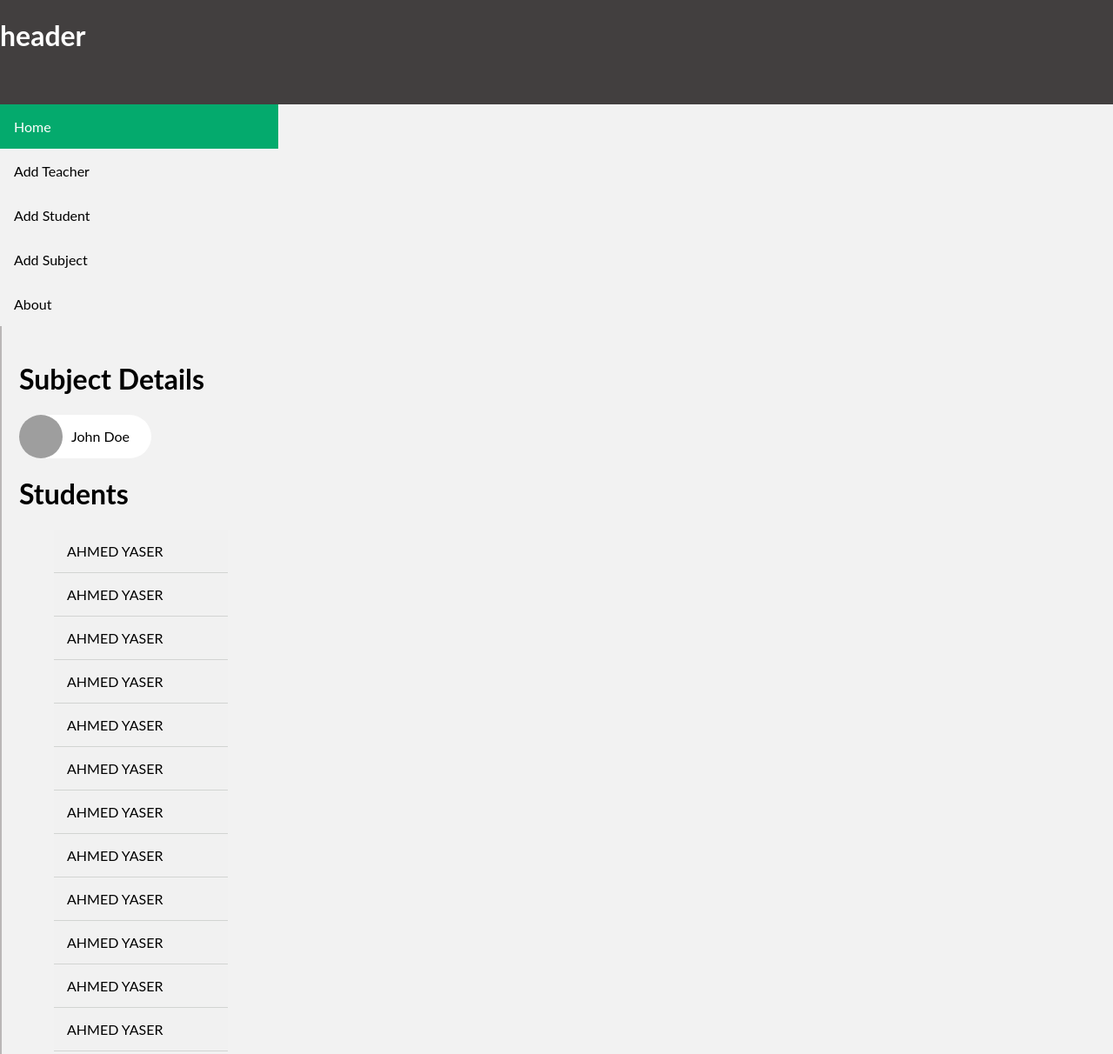
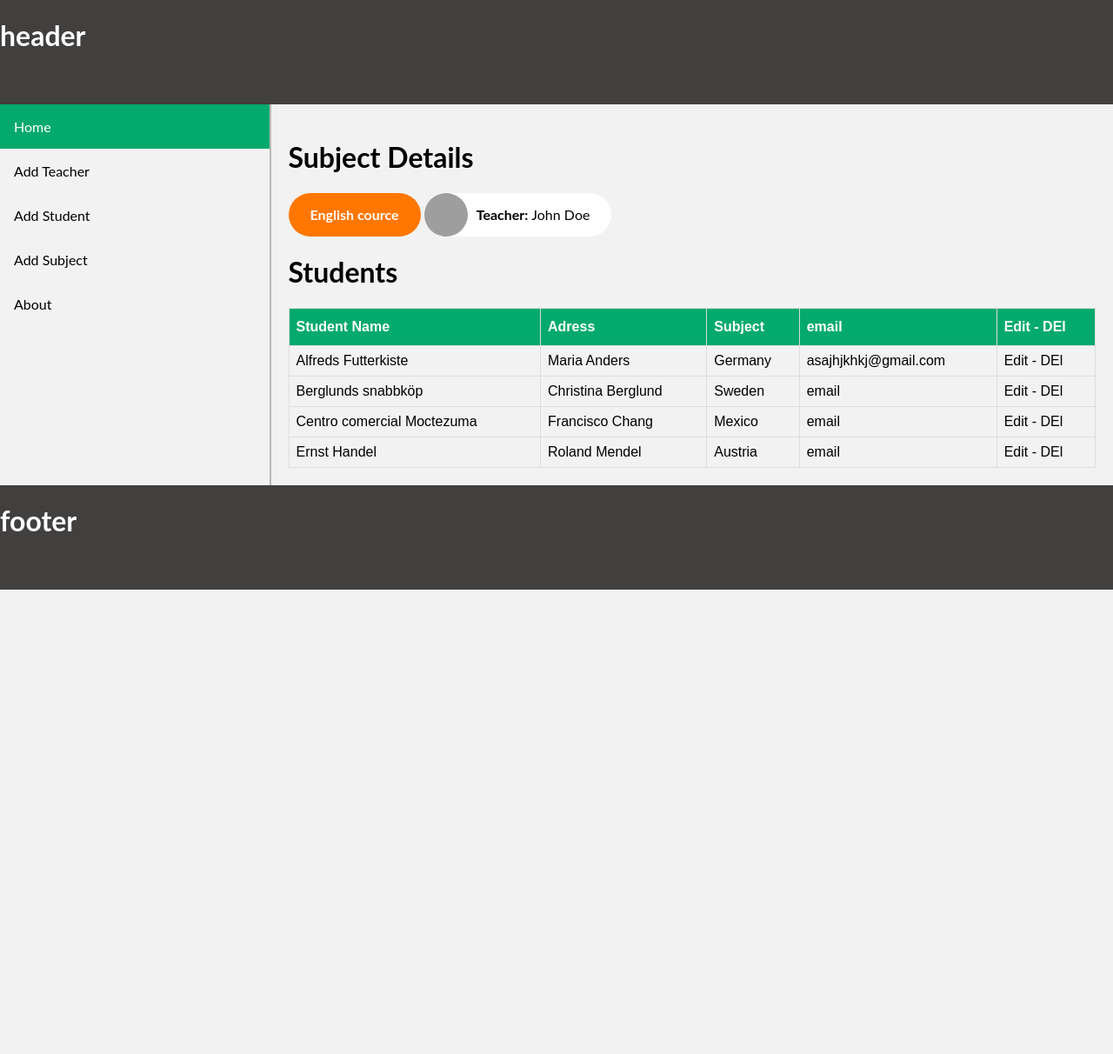
Before and after one commit to GSG-G13/School-Y-A, a plain HTML site: page public/subject_detials.html in a window 1280 px wide. Shown: the top 1212 px of the page at 87% size. After the commit the page ends 800 px from the top, so only its background shows below. Drawn offline with Linux system fonts and the light colour scheme; grey boxes are pictures that could not be loaded.

Commit message:
Create Subject

```diff
--- a/public/subject_detials.html
+++ b/public/subject_detials.html
@@ -17,29 +17,56 @@
         <a href="#">Add Subject</a>
         <a href="#">About</a>
       </div>
+    </div>
     <div class="cards">
       <h1>Subject Details</h1>
 
+      <div class="chip" style="background-color: rgb(255, 119, 0); color: rgb(255, 255, 255);">
+        <strong>English cource</strong>
+      </div>
       <div class="chip">
         <img src="https://www.w3schools.com/howto/img_avatar.png" alt="Person" width="96" height="96">
-        John Doe
+        <strong>Teacher: </strong> John Doe
       </div>
 
-      <h1>Students</h1>
-      <ul>
-        <li>AHMED YASER</li>
-        <li>AHMED YASER</li>
-        <li>AHMED YASER</li>
-        <li>AHMED YASER</li>
-        <li>AHMED YASER</li>
-        <li>AHMED YASER</li>
-        <li>AHMED YASER</li>
-        <li>AHMED YASER</li>
-        <li>AHMED YASER</li>
-        <li>AHMED YASER</li>
-        <li>AHMED YASER</li>
-        <li>AHMED YASER</li>
-      </ul>
+      <h1>Students </h1>
+      <table id="customers">
+        <tr>
+          <th>Student Name</th>
+          <th>Adress</th>
+          <th>Subject</th>
+          <th>email</th>
+          <th>Edit - DEl</th>
+        </tr>
+        <tr>
+          <td>Alfreds Futterkiste</td>
+          <td>Maria Anders</td>
+          <td>Germany</td>
+          <td>asajhjkhkj@gmail.com</td>
+          <td>Edit - DEl</td>
+        </tr>
+        <tr>
+          <td>Berglunds snabbköp</td>
+          <td>Christina Berglund</td>
+          <td>Sweden</td>
+          <td>email</td>
+          <td>Edit - DEl</td>
+        </tr>
+        <tr>
+          <td>Centro comercial Moctezuma</td>
+          <td>Francisco Chang</td>
+          <td>Mexico</td>
+          <td>email</td>
+          <td>Edit - DEl</td>
+        </tr>
+        <tr>
+          <td>Ernst Handel</td>
+          <td>Roland Mendel</td>
+          <td>Austria</td>
+          <td>email</td>
+          <td>Edit - DEl</td>
+        </tr>
+      </table>
 </div>
 </main>
 <footer style="width: 100%;"><h1>footer</h1></footer>
```
Also changed, not shown: public/index.html (+3 -3 lines).
